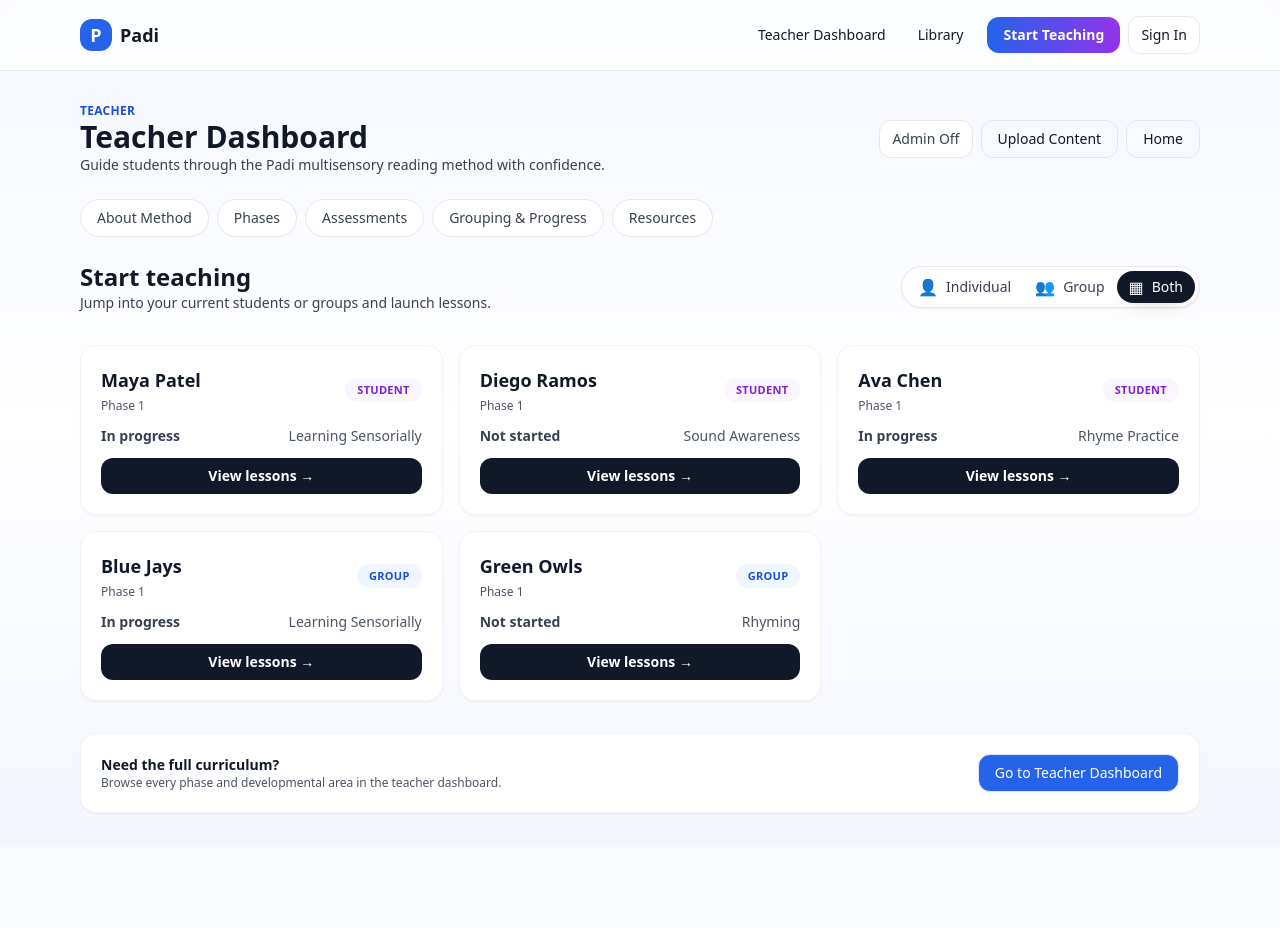
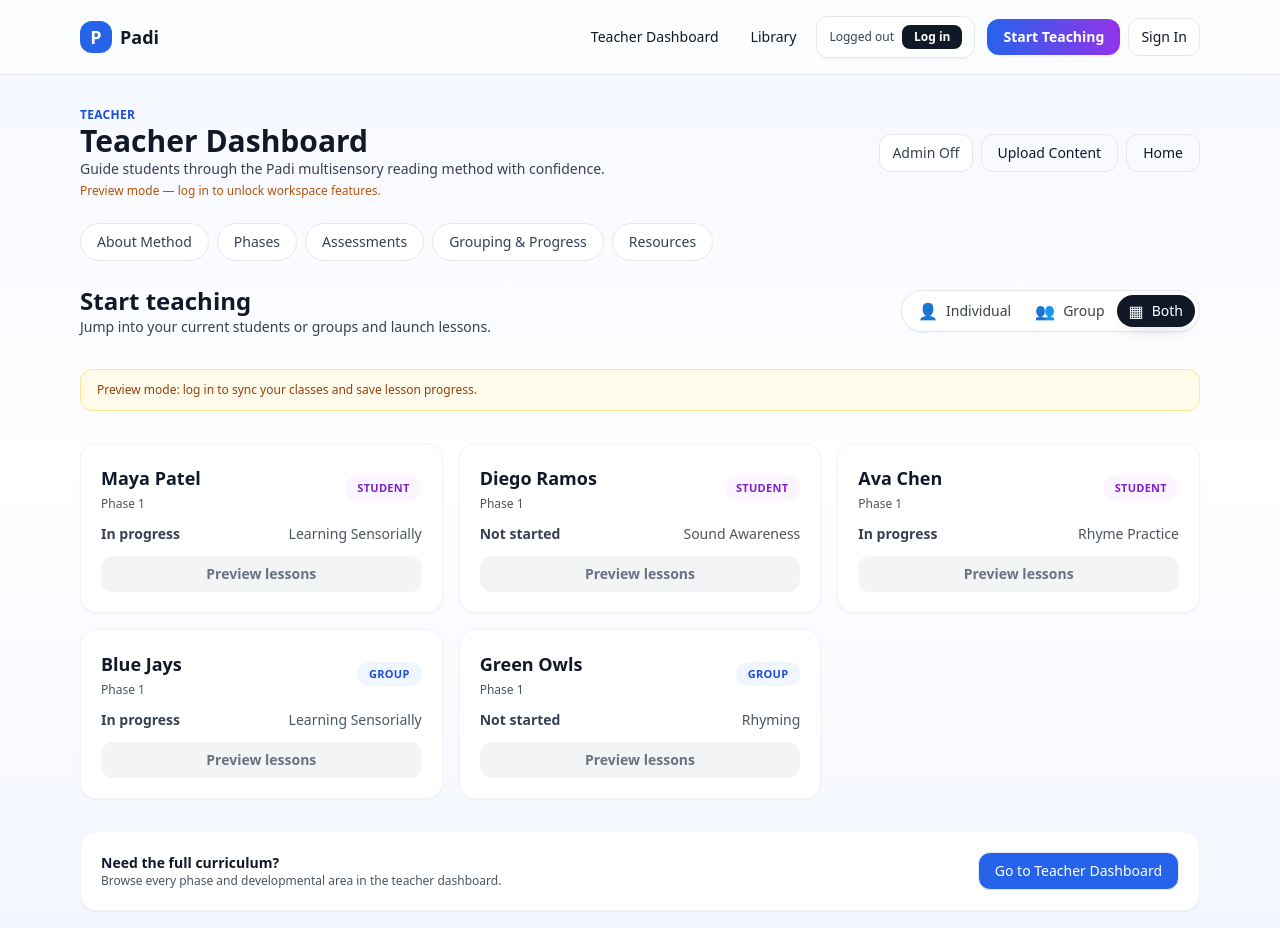
Before and after one commit to go-padi/padi-mvp, a Next.js app: page /teacher in a window 1280 px wide. Shown: the top 928 px of the page. Before the commit the page ends 845 px from the top, so only its background shows below. Built offline with nearby package versions, Linux system fonts and the light colour scheme; no server answers; the database is empty.

Commit message:
Add client auth state and header indicator

```diff
--- a/app/assessments/[phase]/page.tsx
+++ b/app/assessments/[phase]/page.tsx
@@ -1 +1,18 @@
-export default function Assess({params}:{params:{phase:string}}){return (<div className='card'><h1 className='text-xl font-semibold mb-2'>End-of-Phase (coming soon)</h1><p className='text-sm'>Phase: {params.phase}</p></div>);}
+'use client';
+import { useAuth } from '@/lib/authContext';
+
+export default function Assess({ params }: { params: { phase: string } }) {
+  const { isLoggedIn } = useAuth();
+
+  return (
+    <div className="card space-y-2">
+      <h1 className="text-xl font-semibold">End-of-Phase (coming soon)</h1>
+      <p className="text-sm">Phase: {params.phase}</p>
+      {!isLoggedIn ? (
+        <p className="text-xs text-amber-700">Preview only — log in to record assessment results.</p>
+      ) : (
+        <p className="text-xs text-gray-600">Workspace access on — assessment entry will be available here.</p>
+      )}
+    </div>
+  );
+}
--- a/app/layout.tsx
+++ b/app/layout.tsx
@@ -1,5 +1,6 @@
 import "./globals.css";
 import TopNav from "@/components/TopNav";
+import { AuthProvider } from "@/lib/authContext";
 import { TeachingModeProvider } from "@/lib/teachingModeContext";
 
 export const metadata = { title: "Padi Teacher App", description: "Plan and run lessons with Padi" };
@@ -8,10 +9,12 @@ export default function RootLayout({ children }: { children: React.ReactNode }){
   return (
     <html lang="en">
       <body className="bg-gradient-to-b from-[#f4f7ff] via-white to-[#f3f6ff] min-h-screen">
-        <TeachingModeProvider>
-          <TopNav />
-          <main className="container py-8">{children}</main>
-        </TeachingModeProvider>
+        <AuthProvider>
+          <TeachingModeProvider>
+            <TopNav />
+            <main className="container py-8">{children}</main>
+          </TeachingModeProvider>
+        </AuthProvider>
       </body>
     </html>
   );
--- a/app/teacher/layout.tsx
+++ b/app/teacher/layout.tsx
@@ -3,6 +3,7 @@ import Link from 'next/link';
 import { usePathname } from 'next/navigation';
 import clsx from 'clsx';
 import { createContext, useContext, useEffect, useMemo, useState } from 'react';
+import { useAuth } from '@/lib/authContext';
 
 const tabs = [
   { id: 'about', label: 'About Method', href: '/teacher/about' },
@@ -18,6 +19,7 @@ export const useAdminMode = () => useContext(AdminContext);
 
 export default function TeacherLayout({ children }: { children: React.ReactNode }) {
   const pathname = usePathname();
+  const { isLoggedIn } = useAuth();
   const [adminMode, setAdminMode] = useState(false);
 
   useEffect(() => {
@@ -42,6 +44,9 @@ export default function TeacherLayout({ children }: { children: React.ReactNode
             <h1 className="text-3xl font-semibold text-gray-900">Teacher Dashboard</h1>
             <p className="text-sm text-gray-700">
               Guide students through the Padi multisensory reading method with confidence.
+            </p>
+            <p className={clsx('text-xs mt-1', isLoggedIn ? 'text-green-700' : 'text-amber-700')}>
+              {isLoggedIn ? 'Workspace tools enabled for this session.' : 'Preview mode — log in to unlock workspace features.'}
             </p>
           </div>
           <div className="flex items-center gap-2">
--- a/app/teacher/page.tsx
+++ b/app/teacher/page.tsx
@@ -5,6 +5,7 @@ import clsx from 'clsx';
 import { supabaseClient } from '@/lib/supabase';
 import { TeachingModeToggle } from '@/components/TeachingModeToggle';
 import { useTeachingMode } from '@/lib/teachingModeContext';
+import { useAuth } from '@/lib/authContext';
 
 type StudentCard = { id: string; name: string; phase: string; status: string; focus: string };
 type GroupCard = { id: string; name: string; phase: string; status: string; focus: string };
@@ -22,9 +23,14 @@ const fallbackGroups: GroupCard[] = [
 
 export default function TeacherIndexPage() {
   const { mode } = useTeachingMode();
+  const { isLoggedIn } = useAuth();
   const [students, setStudents] = useState<StudentCard[]>([]);
 
   useEffect(() => {
+    if (!isLoggedIn) {
+      setStudents([]);
+      return;
+    }
     const load = async () => {
       const sb = supabaseClient();
       // TODO: filter by teacher/class once auth is connected.
@@ -42,15 +48,15 @@ export default function TeacherIndexPage() {
       }
     };
     load();
-  }, []);
+  }, [isLoggedIn]);
 
   const cards = useMemo(() => {
-    const studentCards = (students.length ? students : fallbackStudents).map(s => ({ ...s, type: 'student' as const }));
+    const studentCards = ((isLoggedIn && students.length) ? students : fallbackStudents).map(s => ({ ...s, type: 'student' as const }));
     const groupCards = fallbackGroups.map(g => ({ ...g, type: 'group' as const }));
     if (mode === 'individual') return studentCards;
     if (mode === 'group') return groupCards;
     return [...studentCards, ...groupCards];
-  }, [mode, students]);
+  }, [mode, students, isLoggedIn]);
 
   return (
     <div className="space-y-8">
@@ -61,6 +67,12 @@ export default function TeacherIndexPage() {
         </div>
         <TeachingModeToggle />
       </div>
+
+      {!isLoggedIn && (
+        <div className="rounded-xl border border-amber-200 bg-amber-50 px-4 py-3 text-xs text-amber-800">
+          Preview mode: log in to sync your classes and save lesson progress.
+        </div>
+      )}
 
       <div className="grid gap-4 md:grid-cols-2 lg:grid-cols-3">
         {cards.map(card => (
@@ -87,10 +99,16 @@ export default function TeacherIndexPage() {
               <span className="text-gray-600">{card.focus}</span>
             </div>
             <Link
-              href="/teacher/phases/K_P1"
-              className="inline-flex items-center justify-center rounded-xl bg-gray-900 px-4 py-2 text-sm font-semibold text-white hover:bg-gray-800"
+              href={isLoggedIn ? "/teacher/phases/K_P1" : "#"}
+              className={clsx(
+                'inline-flex items-center justify-center rounded-xl px-4 py-2 text-sm font-semibold',
+                isLoggedIn
+                  ? 'bg-gray-900 text-white hover:bg-gray-800'
+                  : 'bg-gray-100 text-gray-500 cursor-not-allowed'
+              )}
+              aria-disabled={!isLoggedIn}
             >
-              View lessons →
+              {isLoggedIn ? 'View lessons →' : 'Preview lessons'}
             </Link>
           </div>
         ))}
--- a/app/teacher/phases/page.tsx
+++ b/app/teacher/phases/page.tsx
@@ -7,6 +7,7 @@ import { useAdminMode } from '../layout';
 import { PhaseTabs } from '@/components/PhaseTabs';
 import { TeachingModeToggle } from '@/components/TeachingModeToggle';
 import { useTeachingMode } from '@/lib/teachingModeContext';
+import { useAuth } from '@/lib/authContext';
 
 type PhaseRow = {
   id: string;
@@ -20,24 +21,69 @@ type PhaseRow = {
 
 type Outcome = { label: string; description: string; tone?: string };
 
+const fallbackPhases: PhaseRow[] = [
+  {
+    id: 'phase-1-preview',
+    code: 'K_P1',
+    title: 'Phase 1: Foundations & Phonological Awareness',
+    description: 'Weeks 1-12 with multisensory pre-reading foundations.',
+    months: 'Months 1-3',
+    lesson_range: 'Lessons 1-12',
+    is_locked: false,
+  },
+  {
+    id: 'phase-2-preview',
+    code: 'K_P2',
+    title: 'Phase 2: Blending & Early Decoding',
+    description: 'Weeks 13-24 focus on blending, decoding, and fluency.',
+    months: 'Months 4-6',
+    lesson_range: 'Lessons 13-24',
+    is_locked: false,
+  },
+  {
+    id: 'phase-3-preview',
+    code: 'K_P3',
+    title: 'Phase 3: Fluency & Comprehension',
+    description: 'Weeks 25-36 to build automaticity and comprehension.',
+    months: 'Months 7-9',
+    lesson_range: 'Lessons 25-36',
+    is_locked: true,
+  },
+];
+
+const fallbackOutcomes: Outcome[] = [
+  { label: 'First Grade', description: 'Students ready for mainstream Grade 1 curriculum', tone: 'bg-green-50 text-green-800 border-green-100' },
+  { label: 'Group Literacy', description: 'Students needing continued small-group support', tone: 'bg-yellow-50 text-yellow-900 border-yellow-100' },
+  { label: 'One-on-One SIS Program', description: 'Students requiring individualized intervention', tone: 'bg-orange-50 text-orange-900 border-orange-100' },
+];
+
 export default function PhasesPage(){
-  const [phases, setPhases] = useState<PhaseRow[]>([]);
-  const [outcomes, setOutcomes] = useState<Outcome[]>([]);
+  const [phases, setPhases] = useState<PhaseRow[]>(fallbackPhases);
+  const [outcomes, setOutcomes] = useState<Outcome[]>(fallbackOutcomes);
   const { adminMode } = useAdminMode();
   const { mode } = useTeachingMode();
+  const { isLoggedIn } = useAuth();
 
   useEffect(() => {
     const fetchPhases = async () => {
+      if (!isLoggedIn) {
+        setPhases(fallbackPhases);
+        setOutcomes(fallbackOutcomes);
+        return;
+      }
       const sb = supabaseClient();
       const { data } = await sb.from('phase').select('id,code,title,description,months,lesson_range,is_locked,outcomes').order('display_order');
-      if (data) {
+      if (data?.length) {
         setPhases(data as PhaseRow[]);
         const o = (data.find(p => p.outcomes)?.outcomes || []) as Outcome[];
-        setOutcomes(o);
+        setOutcomes(o.length ? o : fallbackOutcomes);
+      } else {
+        setPhases(fallbackPhases);
+        setOutcomes(fallbackOutcomes);
       }
     };
     fetchPhases();
-  }, []);
+  }, [isLoggedIn]);
 
   return (
     <div className="space-y-10">
@@ -45,13 +91,19 @@ export default function PhasesPage(){
         <PhaseTabs active="K_P1" />
         <TeachingModeToggle />
       </div>
+      {!isLoggedIn && (
+        <div className="rounded-xl border border-amber-200 bg-amber-50 px-4 py-3 text-xs text-amber-800">
+          Preview mode: log in to unlock editable lessons and saved progress.
+        </div>
+      )}
       <div className="space-y-3">
         <h2 className="text-2xl font-semibold text-gray-900">K-Reading Kickstart Program</h2>
         <p className="text-xs text-gray-600">Teaching mode: {mode === 'both' ? 'Individual + Group' : mode === 'group' ? 'Group' : 'Individual'}</p>
         <p className="text-sm text-gray-700">Click on any phase to explore its content</p>
         <div className="grid gap-4 md:grid-cols-3 items-stretch">
           {phases.map(phase => {
-            const locked = phase.is_locked && !adminMode;
+            const locked = !isLoggedIn || (phase.is_locked && !adminMode);
+            const buttonLabel = !isLoggedIn ? 'Log in to explore' : locked ? 'Locked' : `Explore ${phase.title}`;
             return (
               <div key={phase.id} className="rounded-2xl border border-gray-100 bg-white p-5 shadow-sm flex flex-col justify-between">
                 <div className="flex items-center justify-between">
@@ -73,7 +125,7 @@ export default function PhasesPage(){
                     )}
                     aria-disabled={locked}
                   >
-                    {locked ? 'Locked' : `Explore ${phase.title}`}
+                    {buttonLabel}
                     {!locked && <span className="ml-2">→</span>}
                   </Link>
                 </div>
--- /dev/null
+++ b/components/AuthStatusIndicator.tsx
@@ -0,0 +1,31 @@
+'use client';
+import { useAuth } from '@/lib/authContext';
+
+export default function AuthStatusIndicator() {
+  const { isLoggedIn, teacherName, login, logout } = useAuth();
+
+  return (
+    <div className="flex items-center gap-2 rounded-xl border border-gray-200 bg-white/70 px-3 py-2 text-xs shadow-sm">
+      <span className="text-gray-700">
+        {isLoggedIn ? `Logged in as ${teacherName || 'Teacher'}` : 'Logged out'}
+      </span>
+      {isLoggedIn ? (
+        <button
+          type="button"
+          onClick={logout}
+          className="rounded-lg border border-gray-200 px-3 py-1 text-xs font-semibold text-gray-700 hover:bg-gray-50"
+        >
+          Log out
+        </button>
+      ) : (
+        <button
+          type="button"
+          onClick={login}
+          className="rounded-lg bg-gray-900 px-3 py-1 text-xs font-semibold text-white hover:bg-gray-800"
+        >
+          Log in
+        </button>
+      )}
+    </div>
+  );
+}
--- a/components/TopNav.tsx
+++ b/components/TopNav.tsx
@@ -2,6 +2,7 @@
 import Link from 'next/link';
 import { usePathname } from 'next/navigation';
 import clsx from 'clsx';
+import AuthStatusIndicator from './AuthStatusIndicator';
 
 const navLinks = [
   { href: '/teacher/phases', label: 'Teacher Dashboard' },
@@ -33,6 +34,7 @@ export default function TopNav(){
               </Link>
             );
           })}
+          <AuthStatusIndicator />
           <Link
             href="/teacher"
             className="ml-1 rounded-xl bg-gradient-to-r from-blue-600 to-purple-600 px-4 py-2 text-sm font-semibold text-white shadow-sm hover:opacity-95"
--- /dev/null
+++ b/lib/authContext.tsx
@@ -0,0 +1,56 @@
+'use client';
+import { createContext, useContext, useEffect, useMemo, useState } from 'react';
+
+type AuthContextValue = {
+  isLoggedIn: boolean;
+  teacherName: string | null;
+  login: () => void;
+  logout: () => void;
+};
+
+const AuthContext = createContext<AuthContextValue | undefined>(undefined);
+const STORAGE_KEY = 'padi_auth_state';
+
+export function AuthProvider({ children }: { children: React.ReactNode }) {
+  const [isLoggedIn, setIsLoggedIn] = useState(false);
+  const [teacherName, setTeacherName] = useState<string | null>(null);
+
+  useEffect(() => {
+    if (typeof window === 'undefined') return;
+    const stored = window.sessionStorage.getItem(STORAGE_KEY);
+    if (stored) {
+      try {
+        const parsed = JSON.parse(stored) as Partial<AuthContextValue>;
+        setIsLoggedIn(Boolean(parsed.isLoggedIn));
+        setTeacherName(parsed.teacherName ?? null);
+      } catch {
+        // ignore malformed state
+      }
+    }
+  }, []);
+
+  useEffect(() => {
+    if (typeof window === 'undefined') return;
+    window.sessionStorage.setItem(STORAGE_KEY, JSON.stringify({ isLoggedIn, teacherName }));
+  }, [isLoggedIn, teacherName]);
+
+  const login = () => {
+    setIsLoggedIn(true);
+    setTeacherName(prev => prev ?? 'Demo Teacher');
+  };
+
+  const logout = () => {
+    setIsLoggedIn(false);
+    setTeacherName(null);
+  };
+
+  const value = useMemo(() => ({ isLoggedIn, teacherName, login, logout }), [isLoggedIn, teacherName]);
+
+  return <AuthContext.Provider value={value}>{children}</AuthContext.Provider>;
+}
+
+export function useAuth() {
+  const ctx = useContext(AuthContext);
+  if (!ctx) throw new Error('useAuth must be used within AuthProvider');
+  return ctx;
+}
```
Also changed, not shown: 1 other file (tests, documents, lock files or other folders).
